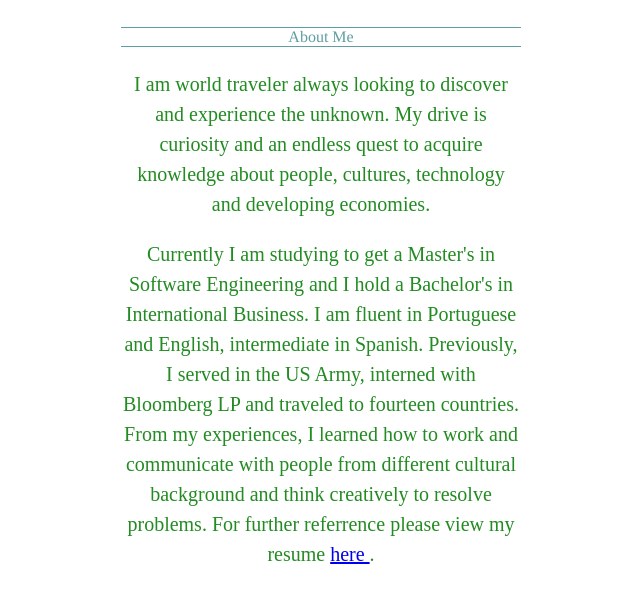
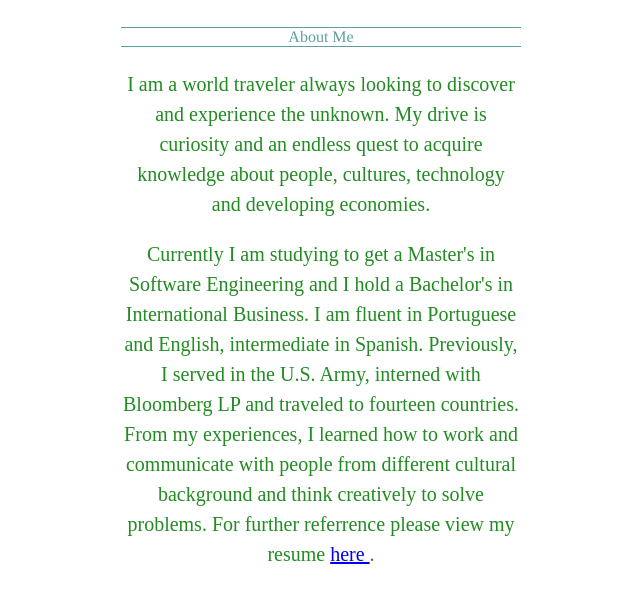
Before and after one commit to AL-Theo/al-theo.github.com, a plain HTML site: page index.html in a window 1280 px wide. Shown: the part 761-1364 px from the top of the page, without its empty margins (319-959 px from the left). Drawn offline with Linux system fonts and the light colour scheme.

Commit message:
Update index.html

```diff
--- a/index.html
+++ b/index.html
@@ -33,11 +33,11 @@
     <h4> About Me </h4>
 
   <p>
-	 I am world traveler always looking to discover and experience the unknown. My drive is curiosity and an endless quest to acquire knowledge about people, cultures, technology and developing economies.
+	 I am a world traveler always looking to discover and experience the unknown. My drive is curiosity and an endless quest to acquire knowledge about people, cultures, technology and developing economies.
   </p>
 
   <p>
-	 Currently I am studying to get a Master's in Software Engineering and I hold a Bachelor's in International Business. I am fluent in Portuguese and English, intermediate in Spanish. Previously, I served in the US Army, interned with Bloomberg LP and traveled to fourteen countries. From my experiences, I learned how to work and communicate with people from different cultural background and think creatively to resolve problems. For further referrence please view my resume <a href = "Resume.pdf"> here </a>.
+	 Currently I am studying to get a Master's in Software Engineering and I hold a Bachelor's in International Business. I am fluent in Portuguese and English, intermediate in Spanish. Previously, I served in the U.S. Army, interned with Bloomberg LP and traveled to fourteen countries. From my experiences, I learned how to work and communicate with people from different cultural background and think creatively to solve problems. For further referrence please view my resume <a href = "Resume.pdf"> here </a>.
   </p>
 
   </div>
```
